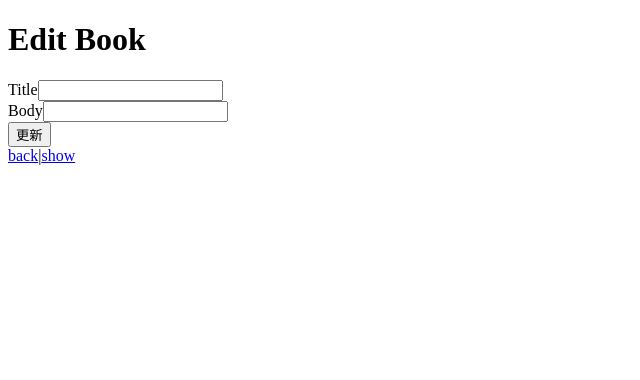
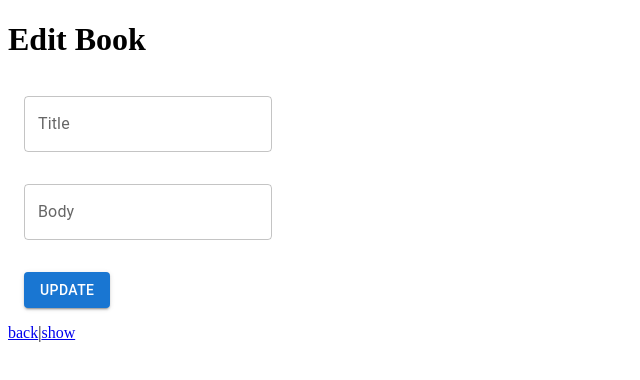
Before and after one commit to j19015/Next_Go, a Next.js app in the folder frontend/: page /books/1/edit in a window 1280 px wide. Shown: the top 380 px of the page, without its empty margins (0-640 px from the left). Built offline with nearby package versions, Linux system fonts and the light colour scheme; no server answers.

Commit message:
edit book page update

```diff
--- a/frontend/src/pages/books/[id]/edit.tsx
+++ b/frontend/src/pages/books/[id]/edit.tsx
@@ -2,6 +2,9 @@ import { useRouter } from "next/router";
 import { useEffect, useState } from "react";
 import { getBook,updateBook } from "@/lib/api";
 import Link from 'next/link';
+
+//MUI
+import { TextField, Typography, Button, Box } from '@mui/material';
 
 const EditBookPage=()=>{
   const router=useRouter();
@@ -106,27 +109,21 @@ const EditBookPage=()=>{
       <p style={{ color: "green" }}>{flashMessage?.successMessage}</p>
       <h1>Edit Book</h1>
       <form onSubmit={handleUpdate}>
-          <div>
-            <label htmlFor="title">Title</label>
-            <input
+        <TextField
           id="title"
-              name="title"
+          label="Title"
           value={title}
           onChange={handleChangeTitle}
-            />
-          </div>
-          <div>
-            <label htmlFor="body">Body</label>
-            <input
+          sx={{m:2}}
+        /><br/>
+        <TextField
           id="body"
-              name="body"
+          label="Body"
           value={body}
           onChange={handleChangeBody}
-            />
-          </div>
-          <div>
-            <button type="submit">更新</button>
-          </div>
+          sx={{m:2}}
+        /><br/>
+        <Button type="submit" variant="contained" sx={{m:2}}>Update</Button>
       </form>
 
       <Link href="/books">
```
Lines whose indentation alone changed are shown as unchanged.
